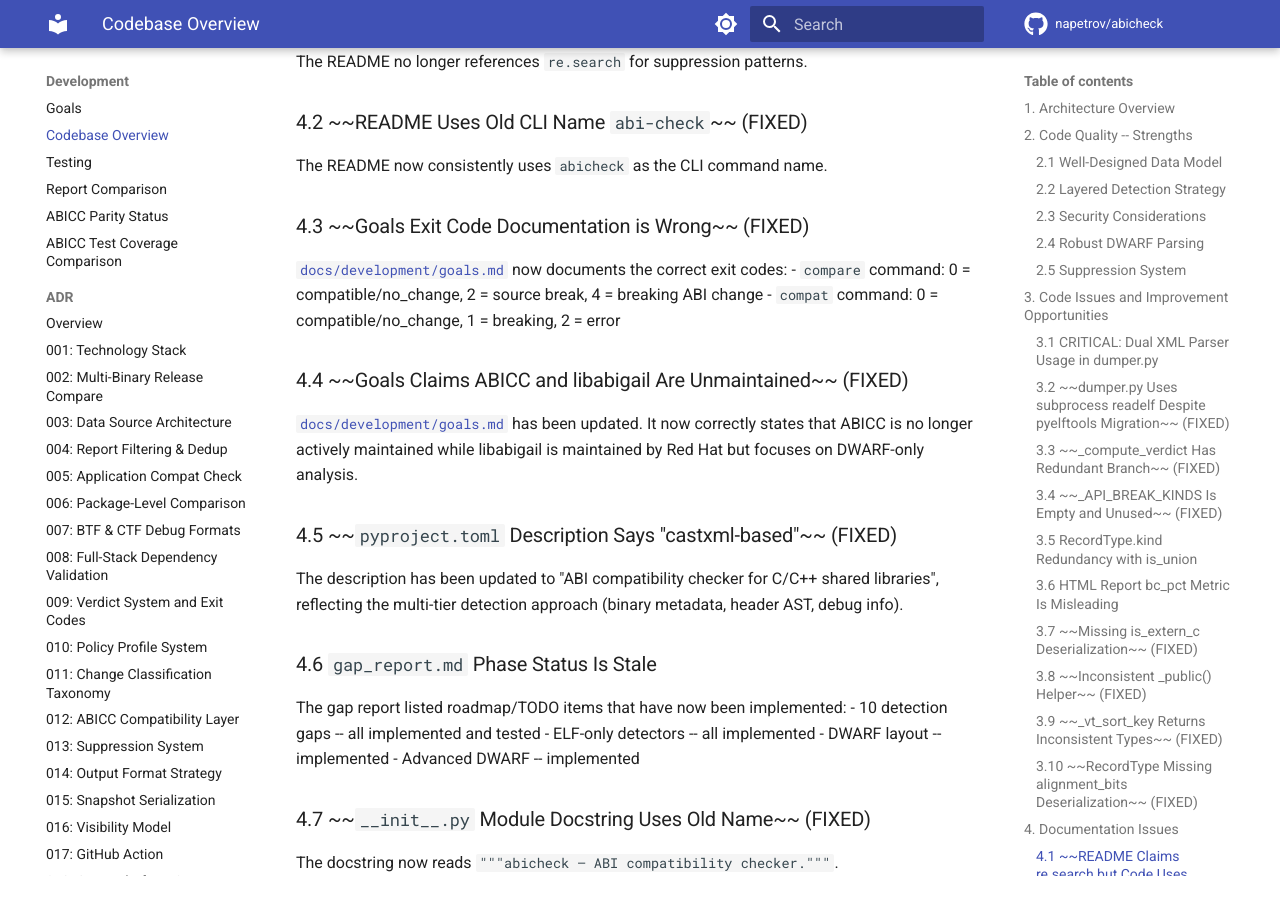
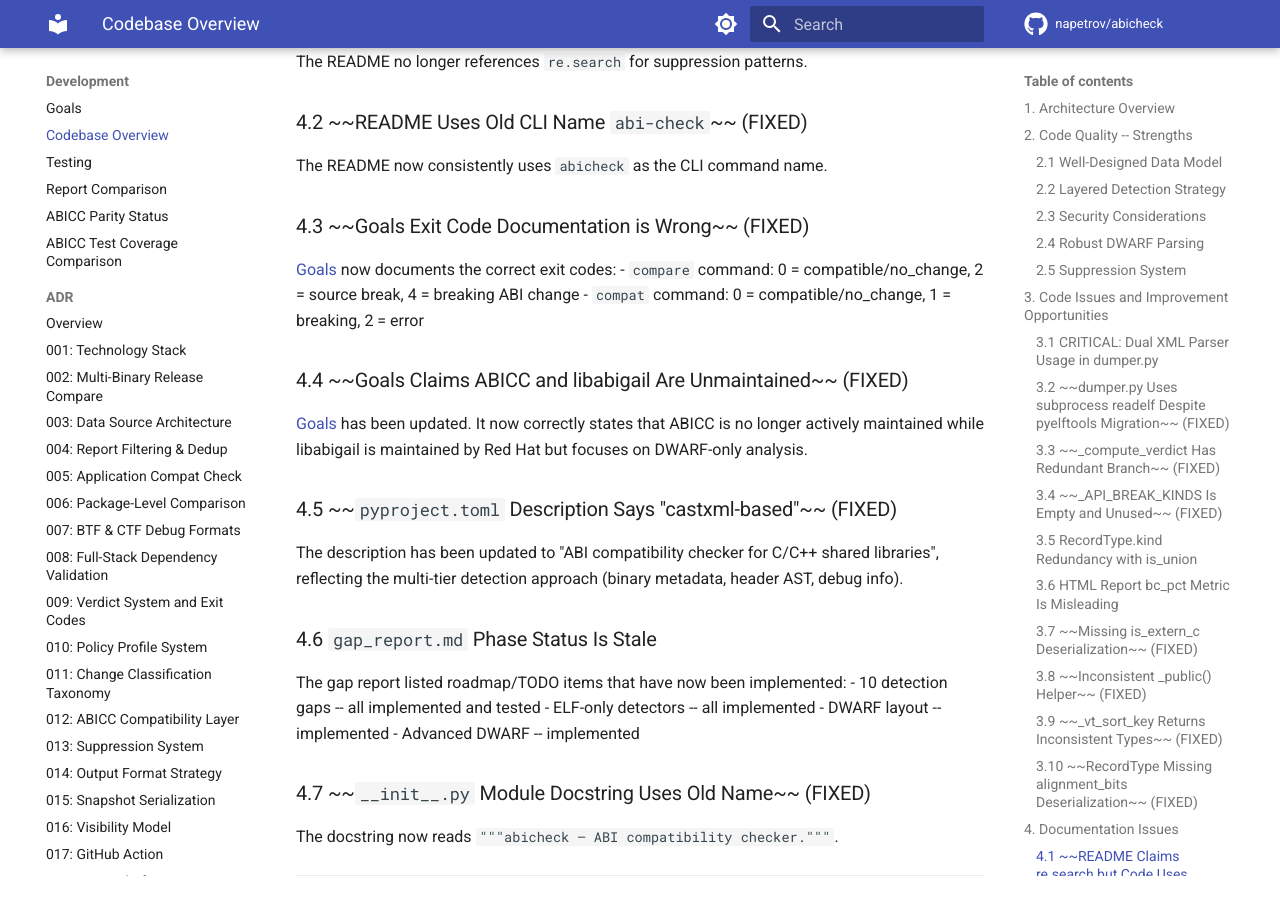
Before and after one commit to napetrov/abicheck, an MkDocs documentation site: the page built from docs/development/codebase-overview.md, in a window 1280 px wide and 900 px high, scrolled down 5555 px. Built offline with MkDocs 1.6.1 and Material for MkDocs 9.7.7, drawn with Linux system fonts in a browser that asks for light colours; comment, search, counter and statistics services are not loaded.

Commit message:
docs: address CodeRabbit review feedback
- Clarify suppression format claim in goals.md and README.md: YAML
  suppression files are the main format; ABICC compat CLI supports
  -symbols-list/-types-list as plain-text whitelists, not a separate
  ABICC suppression file format.
- Clarify tool-comparison.md pass-rate: explicit "69/74, all cases
  counted" denominator to avoid ambiguity about known gaps.
- Fix link text/href style inconsistency in codebase-overview.md.

https://claude.ai/code/session_012izyfpYvFYa1YCZ8Frj2xg

```diff
--- a/docs/development/codebase-overview.md
+++ b/docs/development/codebase-overview.md
@@ -173,13 +173,13 @@ The README now consistently uses `abicheck` as the CLI command name.
 
 ### 4.3 ~~Goals Exit Code Documentation is Wrong~~ (FIXED)
 
-[`docs/development/goals.md`](goals.md) now documents the correct exit codes:
+[Goals](goals.md) now documents the correct exit codes:
 - `compare` command: 0 = compatible/no_change, 2 = source break, 4 = breaking ABI change
 - `compat` command: 0 = compatible/no_change, 1 = breaking, 2 = error
 
 ### 4.4 ~~Goals Claims ABICC and libabigail Are Unmaintained~~ (FIXED)
 
-[`docs/development/goals.md`](goals.md) has been updated. It now correctly states that
+[Goals](goals.md) has been updated. It now correctly states that
 ABICC is no longer actively maintained while libabigail is maintained by Red Hat but
 focuses on DWARF-only analysis.
 
```
Also changed, not shown: README.md (+1 -1 lines), docs/development/goals.md (+1 -1 lines), docs/reference/tool-comparison.md (+1 -1 lines).
